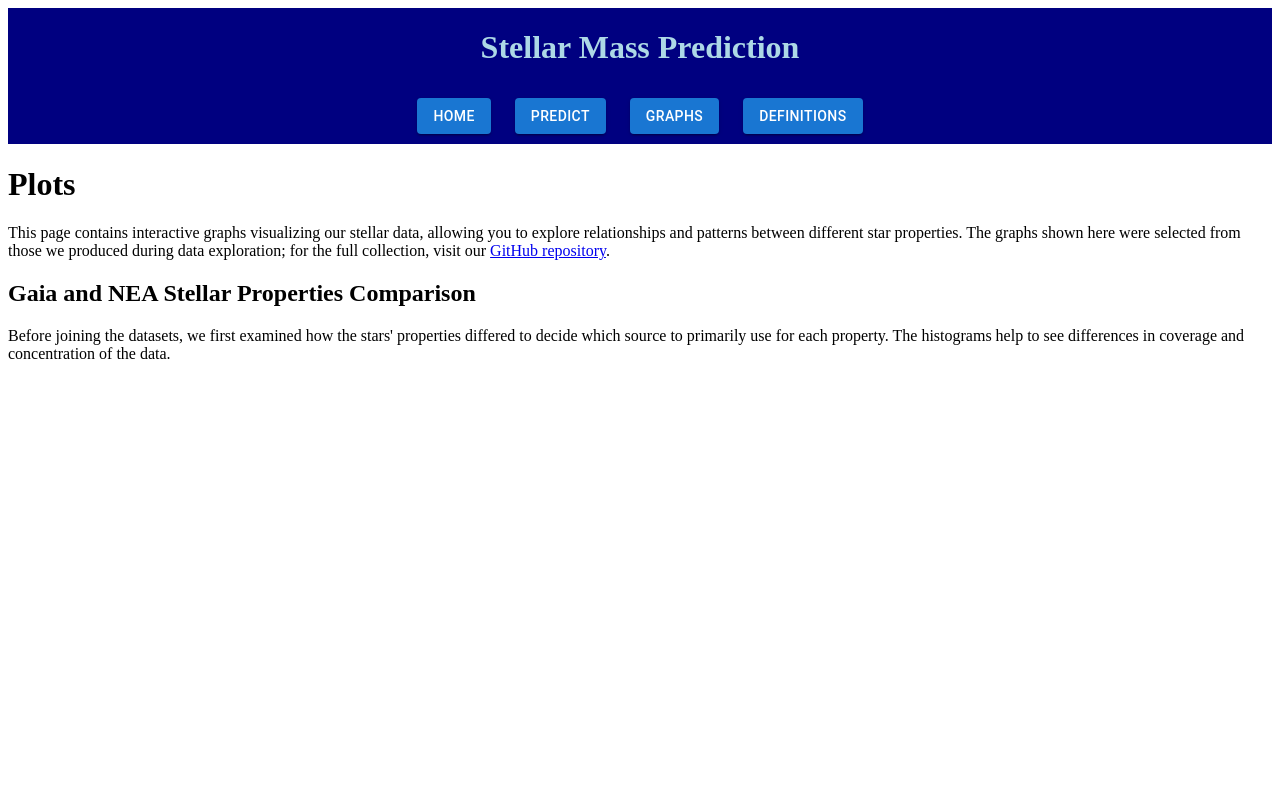
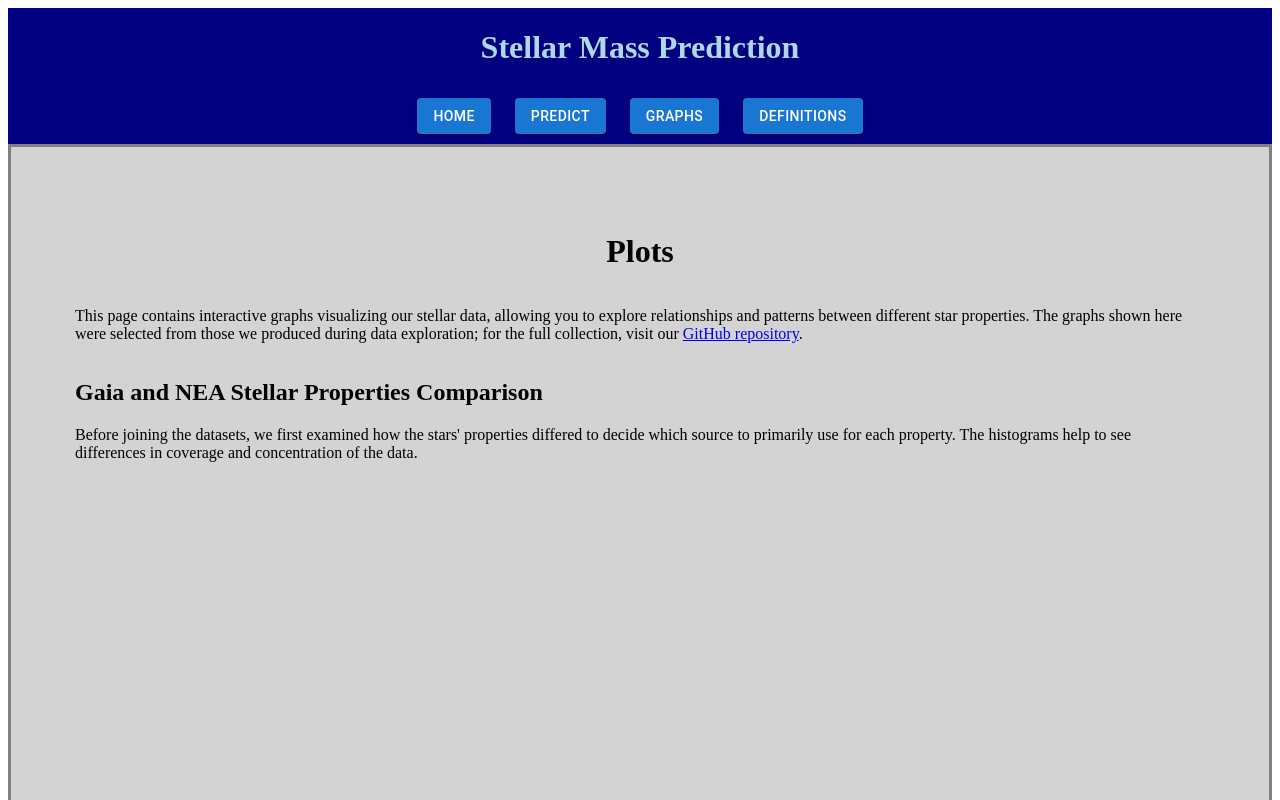
Before and after one commit to ala-zukowska/stellar-mass-prediction, a React (Vite) app in the folder app/frontend/: page /graphs in a window 1280 px wide. Shown: the top 800 px of the page. Built offline with nearby package versions, Linux system fonts and the light colour scheme.

Commit message:
small changes to UI

```diff
--- a/app/frontend/src/components/graphs/index.jsx
+++ b/app/frontend/src/components/graphs/index.jsx
@@ -1,3 +1,13 @@
+const graphPageStyle = {
+    display: 'flex',
+    flexDirection: 'column',
+    alignItems: 'center',
+    justifyContent: 'center',
+    padding: '4em',
+    border: 'solid gray',
+    backgroundColor: 'lightgray'
+}
+
 const graphs_description = [
     {
         title: "Gaia and NEA Stellar Properties Comparison",
@@ -63,7 +73,7 @@ const GraphVisualisation = ({title, description, srcs = [], height = 700}) => {
 
 const Graphs = () => {
     return (
-        <div>
+        <div style={graphPageStyle}>
             <h1>Plots</h1>
             <p>
                 This page contains interactive graphs visualizing our stellar data, allowing you to explore
--- a/app/frontend/src/components/home/index.jsx
+++ b/app/frontend/src/components/home/index.jsx
@@ -13,12 +13,10 @@ const homeStyle = {
 const contentStyle = {
     display: 'flex',
     flexDirection: 'row',
-    justifyContent: 'left',
-    gap: '10em'
-}
-
-const columnStyle = {
-    padding: '2em'
+    justifyContent: 'center',
+    fontSize: 24,
+    lineHeight: '1.5',
+    padding: '1em 6em'
 }
 
 
@@ -62,21 +60,14 @@ const Home = () => {
                 This is a group project made on the <a href="https://studies.helsinki.fi/courses/course-unit/otm-f1abc596-92c2-43ec-b42e-dc8114b5247d" target="_blank">Introduction to Data Science</a> course
                 by the University of Helsinki.
             </p>
-            <p style={{ fontSize: 18 }}>
-                This website provides a user-interface to our linear regression model that predicts the stellar mass of a star. The input variables of the model are
-                the metallicity and luminosity of the star.
-            </p>
             <div style={contentStyle}>
-                <div style={columnStyle}>
-                    <h3>Dataset: </h3>
-                    This is where the dataset is introduced.
-                </div>
-                <div style={columnStyle}>
-                    <h3>Results:</h3>
-                    Some discussion of the results
-                </div>
+                Rocky planets similar to our Earth, are key candidates in the search for extraterrestrial life because of their ability to support conditions necessary for life as we know it -- liquid
+                water, a stable atmosphere and a diverse chemical composition. Whether these planets form, become habitable, and when they do, remain habitable for long enough for life to emerge
+                and evolve depends on the mass of the host star, which is associated with characteristics such as the intensity of ionizing radiation, known to be very damaging to most lifeforms
+                familiar to us, as well as the star's lifetime, which sets natural boundaries for the existence of potential life within its system. Accurately estimating the masses of a large
+                number of stars is therefore of great importance in efficiently directing our search for life among the stars.
             </div>
-            <References />
+            <References style={{ padding: '0.5em 1em' }}/>
         </div>
     )
 }
```
